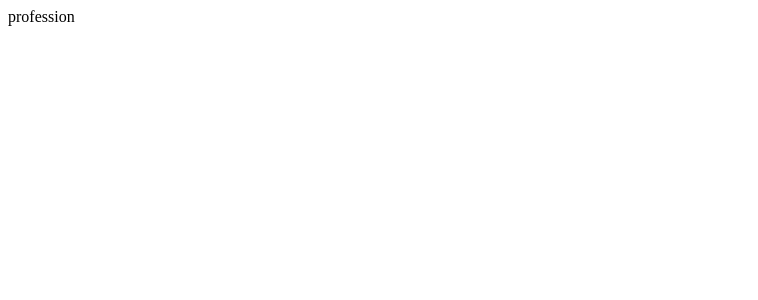
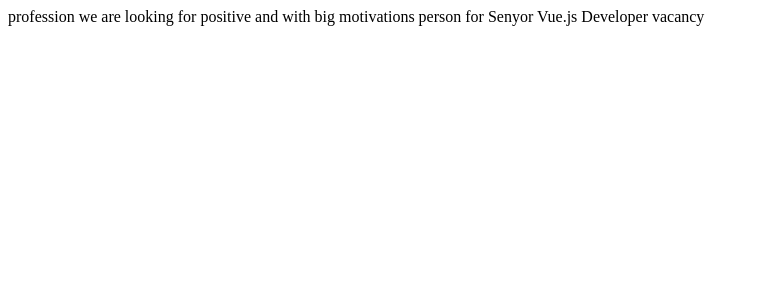
Before and after one commit to Sgalstyan06/vacancy, a Next.js app: page /vacancy/1 in a window 1280 px wide. Shown: the top 300 px of the page, without its empty margins (0-758 px from the left). Built offline with nearby package versions, Linux system fonts and the light colour scheme.

Commit message:
add seperate page for description

```diff
--- a/pages/index.js
+++ b/pages/index.js
@@ -2,7 +2,7 @@
 import Link from "next/link";
 
 export default function Home({objectData}) {
-  console.log("objectData", objectData);
+
   return (
     <div className="container">
       <Head>
@@ -16,7 +16,7 @@
         <div>Quality Assurance Engineering Businnes Development</div>
         <ul>
           {objectData.map(item =>{
-            return <li key={item.id}> <Link href = {`vacancy/${item.id}`}><a>{item.vacancy}</a></Link> <button>+</button></li>
+            return <li key={item.id}> <Link href = {`/vacancy/${item.id}`}><a>{item.vacancy}</a></Link> <button>+</button></li>
           })}
         </ul>
       </main>
--- a/pages/vacancy/[id].js
+++ b/pages/vacancy/[id].js
@@ -1,5 +1,20 @@
+import { useRouter } from "next/router";
 
+export default function User({ descript }) {
+  const a = useRouter();
 
-export default function (){
-    return <div>profession</div>
+  return <div>profession {descript}</div>;
 }
+
+import fsPromises from "fs/promises";
+import path from "path";
+export async function getServerSideProps({ params }) {
+  const filePath = path.join(process.cwd(), `user.json`);
+  const jsonData = await fsPromises.readFile(filePath);
+  const objectData = JSON.parse(jsonData);
+  const data = objectData.filter((item) => item.id === +params.id);
+
+  return {
+    props: { descript: data[0].description },
+  };
+}
--- a/user.json
+++ b/user.json
@@ -1,6 +1,22 @@
 [
-    { "id": 1, "vacancy": "Senyor Vue.js Developer" },
-    { "id": 2, "vacancy": "Middle React Developer" },
-    { "id": 3, "vacancy": "Junior Javascript Developer" },
-    { "id": 4, "vacancy": "Senyor Full-Stack Engineer" }
-  ]
+  {
+    "id": 1,
+    "vacancy": "Senyor Vue.js Developer",
+    "description": "we are looking for positive and with big motivations person for Senyor Vue.js Developer vacancy"
+  },
+  {
+    "id": 2,
+    "vacancy": "Middle React Developer",
+    "description": "we are looking for positive and with big motivations person for Middle React Developer vacancy"
+  },
+  {
+    "id": 3,
+    "vacancy": "Junior Javascript Developer",
+    "description": "we are looking for positive and with big motivations person for Junior Javascript Developer vacancy"
+  },
+  {
+    "id": 4,
+    "vacancy": "Senyor Full-Stack Engineer",
+    "description": "we are looking for positive and with big motivations person for Senyor Full-Stack Engineer vacancy"
+  }
+]
```
